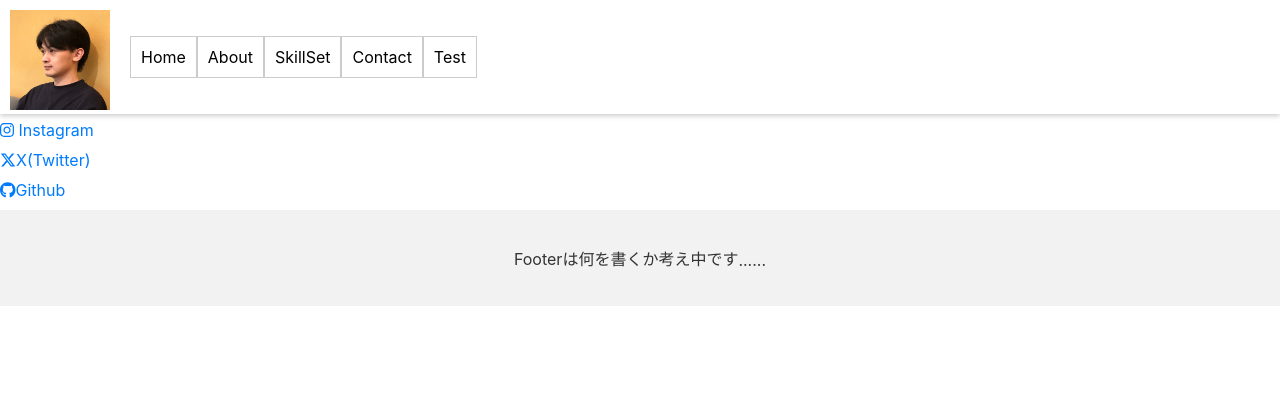
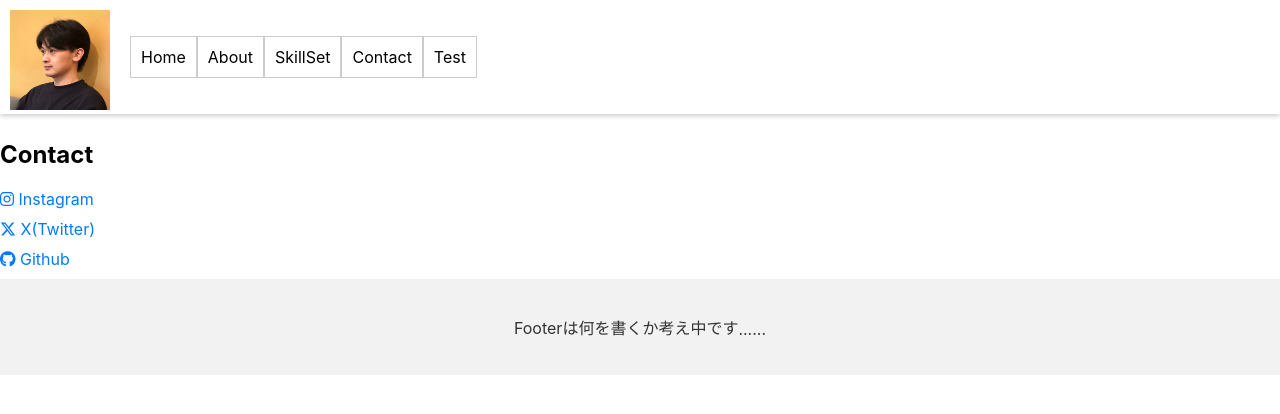
Before and after one commit to shu13579/My_Portfolio, a React (Create React App) app: page /contact in a window 1280 px wide. Shown: the top 414 px of the page. Built offline with nearby package versions, Linux system fonts and the light colour scheme.

Commit message:
Add build folder

```diff
--- a/package.json
+++ b/package.json
@@ -17,7 +17,6 @@
     "google-map-react": "^2.2.1",
     "react": "^18.2.0",
     "react-dom": "^18.2.0",
-    "react-scripts": "5.0.1",
     "typescript": "^4.9.5",
     "web-vitals": "^2.1.4"
   },
@@ -48,7 +47,9 @@
     ]
   },
   "devDependencies": {
-    "gh-pages": "^6.0.0"
+    "@babel/plugin-proposal-private-property-in-object": "^7.21.11",
+    "gh-pages": "^6.0.0",
+    "react-scripts": "^5.0.1"
   },
   "homepage": "https://shu13579.github.io/My_Portfolio/"
 }
--- a/src/App.tsx
+++ b/src/App.tsx
@@ -1,4 +1,4 @@
-import React from 'react';
+//import React from 'react';
 import './App.css';
 import {BrowserRouter as Router,  Route,  Switch, Link, Redirect} from 'react-router-dom';
 import Header from './components/Header';
--- a/src/components/Footer.tsx
+++ b/src/components/Footer.tsx
@@ -1,7 +1,7 @@
 import React from 'react';
-import logo from '../assets/my_face.JPG';
-import { Link } from 'react-router-dom';
 import '../styles/styles.css';
+//import logo from '../assets/my_face.JPG';
+//import { Link } from 'react-router-dom';
 
 const Footer: React.FC = () => {
   return (
--- a/src/pages/Contact.tsx
+++ b/src/pages/Contact.tsx
@@ -8,14 +8,15 @@ import { faXTwitter, faInstagram, faGithub } from '@fortawesome/free-brands-svg-
 const Contact: React.FC = () => {
   return (
     <div>
-      <a className="contact-link" href="https://www.instagram.com/_shu.25/" target="_blank" >
+      <h2>Contact</h2>
+      <a className="contact-link" href="https://www.instagram.com/_shu.25/" target="_blank" rel="noopener noreferrer">
         <FontAwesomeIcon icon={faInstagram} /> Instagram
       </a>
       <a className="contact-link" href="https://twitter.com/sHu_11_25" target="_blank" rel="noopener noreferrer">
-        <FontAwesomeIcon icon={faXTwitter} />X(Twitter)
+        <FontAwesomeIcon icon={faXTwitter} /> X(Twitter)
       </a>
       <a className="contact-link" href="https://github.com/shu13579" target="_blank" rel="noopener noreferrer">
-        <FontAwesomeIcon icon={faGithub} />Github
+        <FontAwesomeIcon icon={faGithub} /> Github
       </a>
       {/* お問い合わせフォーム、地図、FAQなど他の要素を追加 */}
     </div>
--- a/src/pages/Test.tsx
+++ b/src/pages/Test.tsx
@@ -1,6 +1,6 @@
 // Test page
 
-import React, { useEffect, useState } from 'react';
+//import React, { useEffect, useState } from 'react';
 
 const Test: React.FC = () => {
   return(
```
Also changed, not shown: 2 other files (tests, documents, lock files or other folders).
